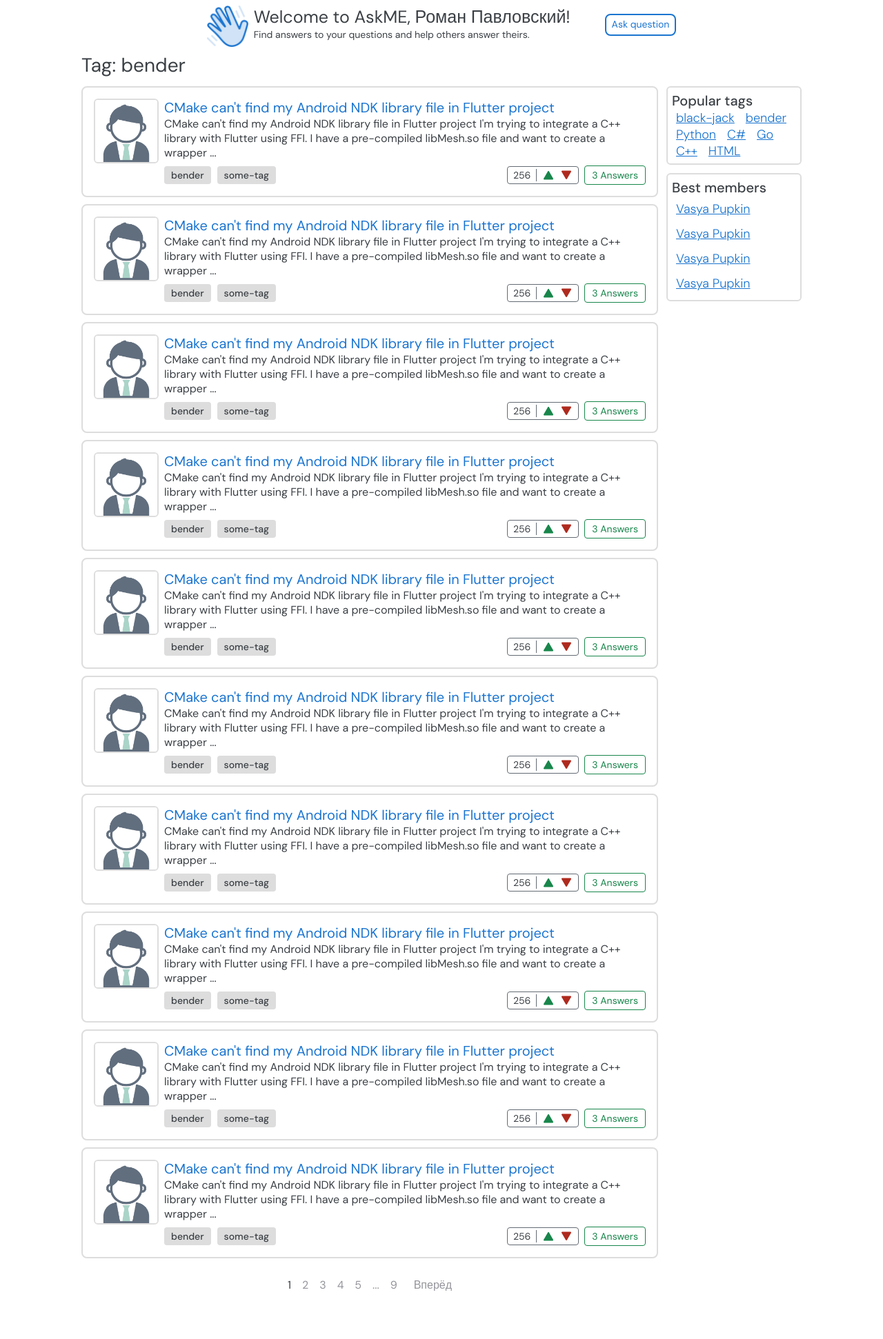
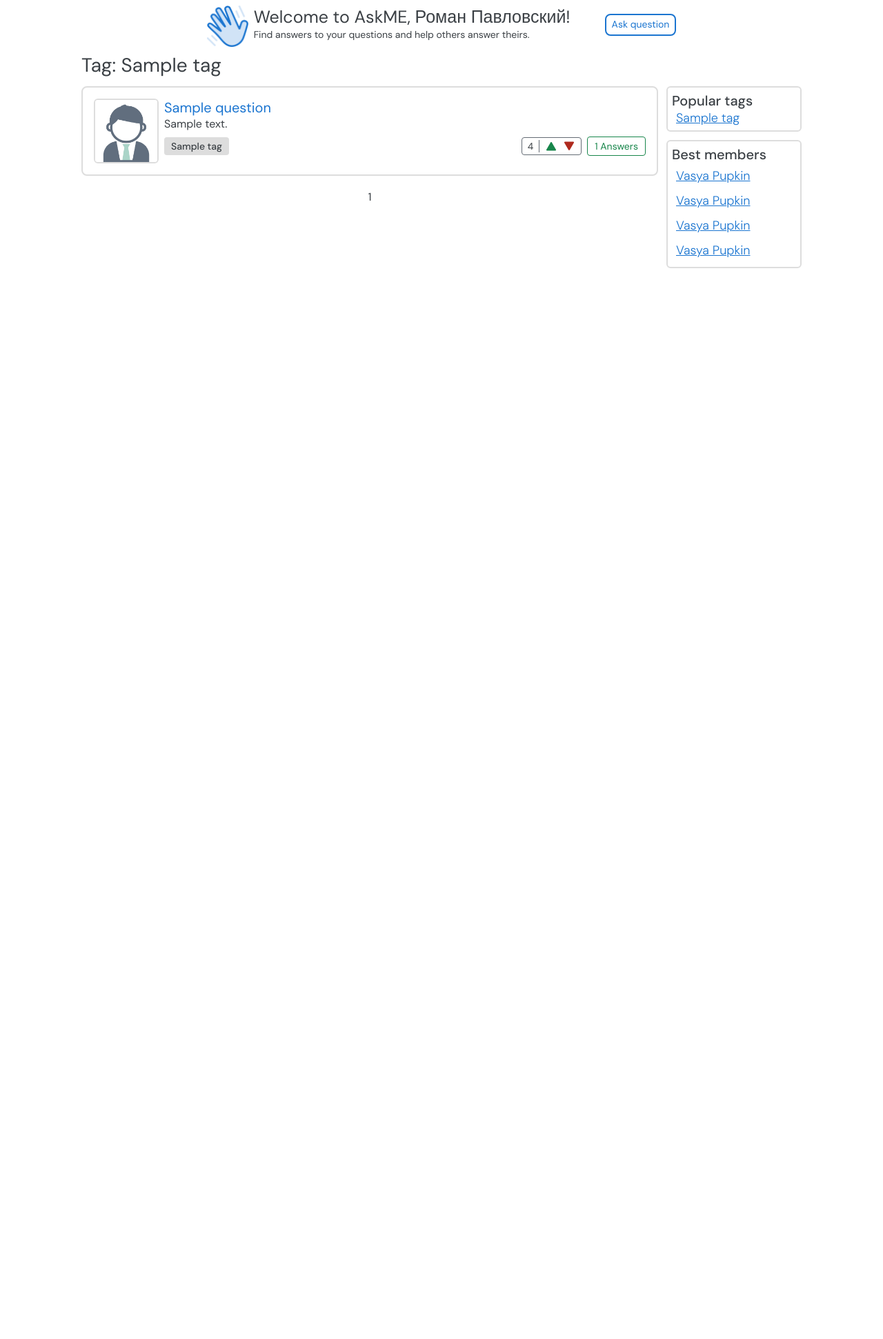
Before and after one commit to qusakabe/AskMe, a Django app: page /tag/1/ in a window 1280 px wide. Shown: the part 58-2000 px from the top of the page at 69% size. After the commit the page ends 447 px from the top, so only its background shows below. Run offline with Django 5.2, Linux system fonts and the light colour scheme; tables that the repository leaves empty hold one stand-in row (values such as "Sample post").

Commit message:
add: displaying data

```diff
--- a/app/views.py
+++ b/app/views.py
@@ -1,6 +1,8 @@
 from django.core.paginator import Paginator
 from django.shortcuts import render
 from django.core.paginator import PageNotAnInteger, EmptyPage
+from app.models import Question, TagManager, Tag, Answer
+from django.http import HttpResponseNotFound
 
 
 def paginate(objects_list, request, per_page=10):
@@ -20,74 +22,56 @@ def paginate(objects_list, request, per_page=10):
     return page
 
 def index(request):
-    #тестовые объекты вопросов
-    questions = [
-        {"id": i,
-         "title": "CMake can't find my Android NDK library file in Flutter project",
-         "text": "CMake can't find my Android NDK library file in Flutter project I'm trying to integrate a C++ library with Flutter using FFI. I have a pre-compiled libMesh.so file and want to create a wrapper ...",
-         "tags": ['bender','black-jack','bender']}
-        for i in range(1, 91)
-    ]
+    questions = Question.objects.get_new()
     page = paginate(questions,request)
-    return render(request, 'index.html', context={'page': page, 'questions': questions})
+    tags = Tag.objects.get_top()
+
+    return render(request, 'index.html', context={'page': page, 'questions': questions, 'tags': tags})
 
 
-def question(request):
-    answers = [
-        {"id": i,
-         "text": "CMake can't find my Android NDK library file in Flutter project I'm trying to integrate a C++ library with Flutter using FFI. I have a pre-compiled libMesh.so file and want to create a wrapper ...",
-         }
-        for i in range(1, 91)
-    ]
+def question(request,id):
+    try:
+        question = Question.objects.get(id=id)
+    except Question.DoesNotExist:
+        return HttpResponseNotFound()
+
+    answers = Answer.objects.get_by_question(question=question)
     page = paginate(answers,request)
-    return render(request, 'question.html', context={'page': page, 'answers': answers})
+    tags = Tag.objects.get_top()
+
+    return render(request, 'question.html', context={'page': page, 'answers': answers, 'question': question, 'tags': tags})
 
 def tag(request,id):
-    #тестовые теги
-    test_tags = {
-        0: "black-jack",
-        1: "bender",
-        2: "Python",
-        3: "C#",
-        4: "Go",
-        5: "C++",
-        6: "HTML",
-    }
+    try:
+        questions = Question.objects.get_by_tag(id)
+    except:
+        return HttpResponseNotFound()
 
-    tag = test_tags[id]
+    page = paginate(questions,request)
+    tag = Tag.objects.get(id=id)
+    tags = Tag.objects.get_top()
 
-    #тестовые объекты вопросов (для страницы с вопросами по тегам)
-    questions = [
-        {"id": i,
-         "title": "CMake can't find my Android NDK library file in Flutter project",
-         "text": "CMake can't find my Android NDK library file in Flutter project I'm trying to integrate a C++ library with Flutter using FFI. I have a pre-compiled libMesh.so file and want to create a wrapper ...",
-         "tags": [tag,'some-tag']}
-        for i in range(1, 91)
-    ]
-    page = paginate(questions,request)
-    return render(request, 'tag.html', context={'page': page, 'questions': questions, 'tag': tag})
+    return render(request, 'tag.html', context={'page': page, 'questions': questions, 'tag': tag, 'tags': tags})
 
 
 def ask(request):
-    return render(request, 'ask.html')
+    tags = Tag.objects.get_top()
+    return render(request, 'ask.html',context={'tags': tags})
 
 def login(request):
-    return render(request, 'login.html')
+    tags = Tag.objects.get_top()
+    return render(request, 'login.html',context={'tags': tags})
 
 def signup(request):
-    return render(request, 'signup.html')
+    tags = Tag.objects.get_top()
+    return render(request, 'signup.html',context={'tags': tags})
 
 def settings(request):
     return render(request,'settings.html')
 
 def hot(request):
-    # тестовые объекты вопросов
-    questions = [
-        {"id": i,
-         "title": "CMake can't find my Android NDK library file in Flutter project",
-         "text": "CMake can't find my Android NDK library file in Flutter project I'm trying to integrate a C++ library with Flutter using FFI. I have a pre-compiled libMesh.so file and want to create a wrapper ...",
-         "tags": ['hot', 'hot question']}
-        for i in range(1, 91)
-    ]
+    questions = Question.objects.get_top()
     page = paginate(questions, request)
-    return render(request, 'hot.html', context={'page': page, 'questions': questions})
+    tags = Tag.objects.get_top()
+
+    return render(request, 'hot.html', context={'page': page, 'questions': questions, 'tags': tags})
--- a/templates/answer_card.html
+++ b/templates/answer_card.html
@@ -6,7 +6,7 @@
         <div class="answer-text-mini">{{ answer.text}}</div>
         <div class="raiting-answers-container">
             <div class="raiting-box">
-                <div class="raiting-counter">256</div>
+                <div class="raiting-counter">{{ answer.rating }}</div>
                 <div class="like-button" onclick="return Like();">
                     <img src="{% static 'img/raiting_buttons/like.svg' %}" alt="Like" class="like-button">
                 </div>
--- a/templates/question.html
+++ b/templates/question.html
@@ -18,7 +18,9 @@
                 {% include 'answer_card.html' %}
             {% endfor %}
         </div>
-        {% include 'pagination.html' %}
+        {% if page.paginator.num_pages > 1 %}
+            {% include 'pagination.html' %}
+        {% endif %}
         <div class="base-headline">You Answer</div>
             <form method="post" onsubmit="return validateAnswer();">
                 <textarea class="input-container" placeholder="You answer here...." id="answer-input"></textarea>
--- a/templates/question_card.html
+++ b/templates/question_card.html
@@ -3,13 +3,13 @@
 <div class="question">
     <img src="{% static 'img/avatar.jpg' %}" alt="Фото профиля" class="profile-image">
     <div class="question-info">
-        <a class="question-text" href="{% url 'question' %}">{{ question.title }}</a>
-        <div class="question-text-mini">CMake can't find my Android NDK library file in Flutter project I'm trying to integrate a C++ library with Flutter using FFI. I have a pre-compiled libMesh.so file and want to create a wrapper ...</div>
+        <a class="question-text" href="{% url 'question' id=question.id %}">{{ question.title }}</a>
+        <div class="question-text-mini">{{ question.description }}</div>
         <div class="question-footer">
             <div class="question-tags">
                 {% if question.tags %}
-                    {% for question_tag in question.tags %}
-                        <span class="tag">{{ question_tag }}</span>
+                    {% for question_tag in question.tags.all %}
+                        <span class="tag">{{ question_tag.name }}</span>
                     {% endfor %}
                 {% else %}
                     <span class="tag">some tag</span>
@@ -18,7 +18,7 @@
             </div>
             <div class="raiting-answers-container" id="raitingBox">
                 <div class="raiting-box">
-                    <div class="raiting-counter" id="counter">256</div>
+                    <div class="raiting-counter" id="counter">{{ question.rating|floatformat:0 }}</div>
                     <div class="like-button" id="likeButton" onclick="return Like();">
                         <img src="{% static 'img/raiting_buttons/like.svg' %}" alt="Like" class="like-button">
                     </div>
@@ -26,7 +26,7 @@
                         <img src="{% static 'img/raiting_buttons/dislike.svg' %}" alt="Dislike" class="dislike-button">
                     </div>
                 </div>
-                <a href = "{% url 'question' %}" class="answers-button">3 Answers</a>
+                <a href = "{% url 'question' id=question.id %}" class="answers-button">{{ question.answer_count }} Answers</a>
             </div>
         </div>
     </div>
--- a/templates/tag.html
+++ b/templates/tag.html
@@ -6,7 +6,7 @@
 {% endblock %}
 
 {% block headline %}
-    <div class="base-headline">Tag: {{ tag }}</div>
+    <div class="base-headline">Tag: {{ tag.name }}</div>
 {% endblock %}
 
 {% block welcom-text %}
--- a/templates/tags_members_block.html
+++ b/templates/tags_members_block.html
@@ -1,12 +1,8 @@
 <div class="popular-tags">
     <h3>Popular tags</h3>
-    <a href="{% url 'tag' id=0 %}">black-jack</a>
-    <a href="{% url 'tag' id=1 %}">bender</a>
-    <a href="{% url 'tag' id=2 %}">Python</a>
-    <a href="{% url 'tag' id=3 %}">C#</a>
-    <a href="{% url 'tag' id=4 %}">Go</a>
-    <a href="{% url 'tag' id=5 %}">C++</a>
-    <a href="{% url 'tag' id=6 %}">HTML</a>
+    {% for tag in tags.all %}
+        <a href="{% url 'tag' id=tag.id %}" >{{tag.name}}</a>
+    {% endfor %}
 </div>
 <div class="best-members">
     <h3>Best members</h3>
```
